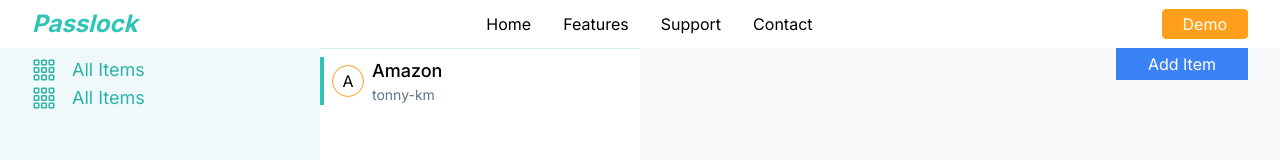
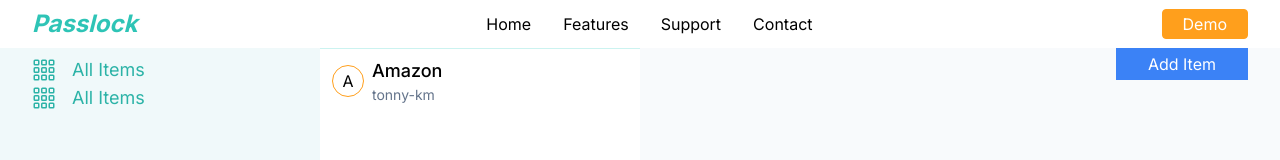
Before and after one commit to Tonnykimanthi/passlock, a Next.js app: page /demo in a window 1280 px wide. Shown: the top 160 px of the page. Built offline with nearby package versions, Linux system fonts and the light colour scheme.

Commit message:
Update Items.tsx

```diff
--- a/components/layout/Items.tsx
+++ b/components/layout/Items.tsx
@@ -7,18 +7,27 @@ const ItemsList = () => {
   const { itemsList } = useContext(AppContext) as Context;
 
   return (
-    <section className="space-y-2 basis-1/4 border-t border-secondary bg-white py-2">
+    <section className="basis-1/4 cursor-pointer space-y-2 border-t border-secondary bg-white py-2">
       {itemsList?.map((item, index) => (
-        <article
+        <label
+          htmlFor={`item-${index}`}
           key={index}
-          className="flex items-center gap-x-2 border-l-4 border-primary px-2"
+          className="flex cursor-pointer items-center gap-x-2 border-l-4 border-transparent px-2 transition-all duration-300 has-[:checked]:border-primary has-[:checked]:bg-accent/10"
         >
-          <span className="flex h-8 w-8 items-center justify-center rounded-full border border-accent">{item.name.slice(0, 1).toUpperCase()}</span>
+          <span className="flex h-8 w-8 items-center justify-center rounded-full border border-accent">
+            {item.name.slice(0, 1).toUpperCase()}
+          </span>
           <div>
             <h5 className="text-lg font-medium">{item.name}</h5>
             <p className="text-sm text-slate-500">{item.userName}</p>
           </div>
-        </article>
+          <input
+            type="radio"
+            name="item"
+            id={`item-${index}`}
+            className="appearance-none"
+          />
+        </label>
       ))}
     </section>
   );
```
